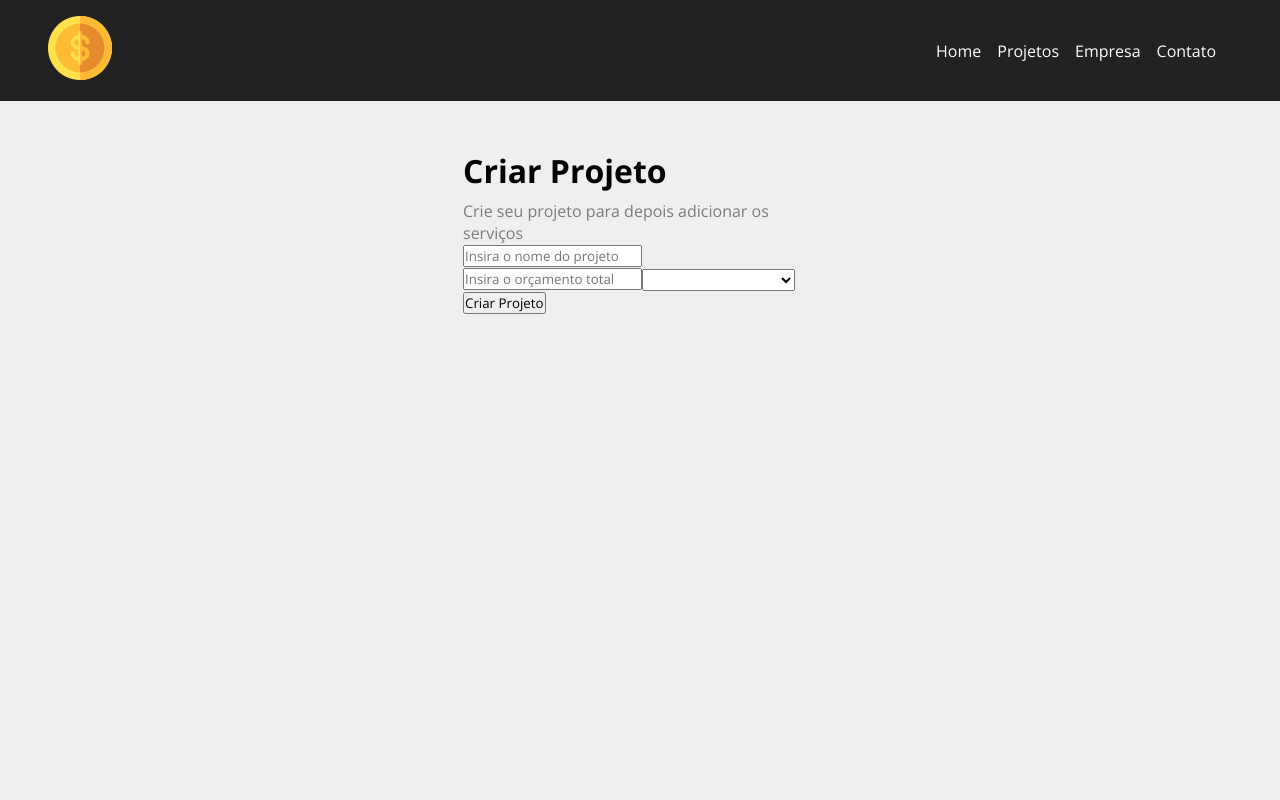
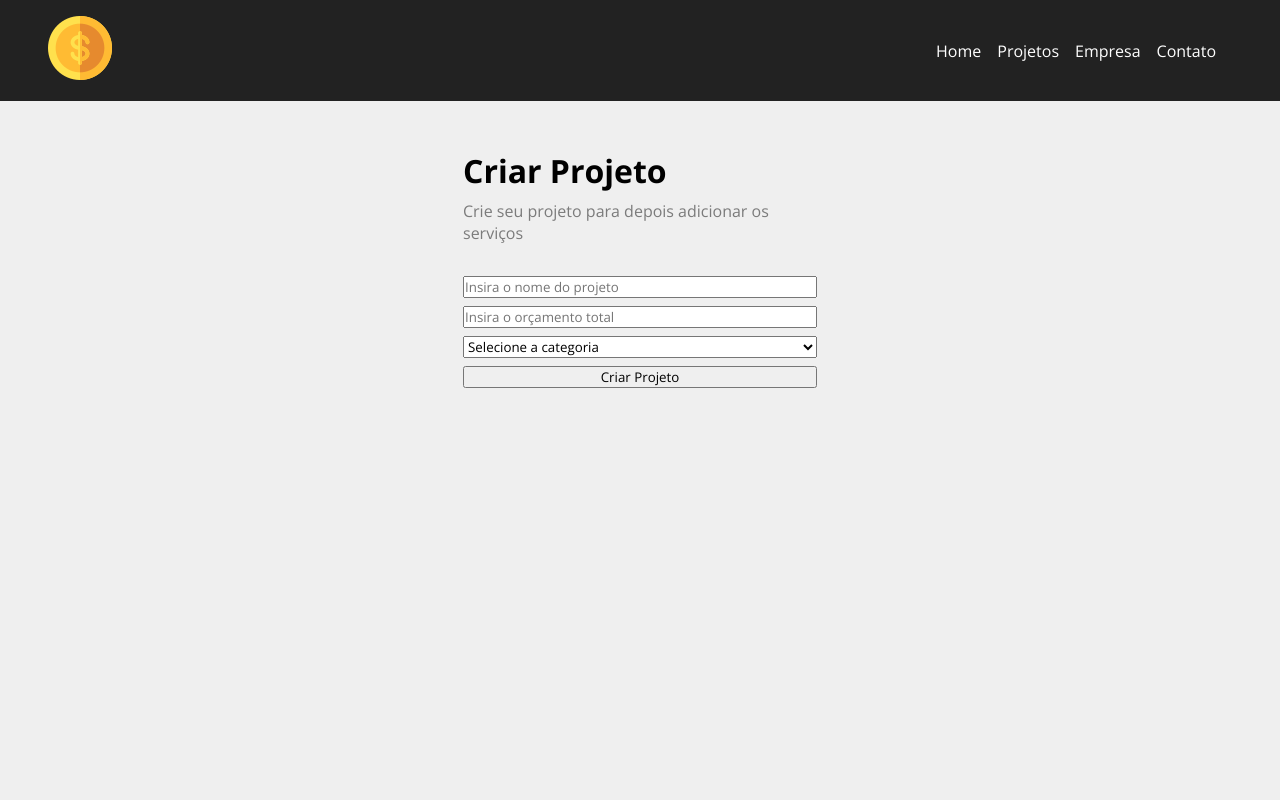
Before and after one commit to RafaelHDSV/Costs, a React (Create React App) app: page /newproject in a window 1280 px wide. Shown: the top 800 px of the page. Built offline with nearby package versions, Linux system fonts and the light colour scheme; the HTML template or start-up script is replaced by a standard one.

Commit message:
Adding project form

```diff
--- a/src/components/project/ProjectForm.js
+++ b/src/components/project/ProjectForm.js
@@ -1,13 +1,14 @@
 import React from 'react'
+import styles from './ProjectForm.module.css'
 
 const ProjectForm = () => {
     return (
-        <form>
+        <form className={styles.form}>
             <input type="text" placeholder='Insira o nome do projeto' />
             <input type="number" placeholder='Insira o orçamento total' />
 
             <select name="category_id">
-                <option disabled>Selecione a categoria</option>
+                <option disabled selected>Selecione a categoria</option>
             </select>
 
             <input type="submit" value="Criar Projeto" />
--- a/src/components/project/ProjectForm.module.css
+++ b/src/components/project/ProjectForm.module.css
@@ -0,0 +1,7 @@
+.form {
+    display: flex;
+    flex-direction: column;
+    gap: .5rem;
+    width: 100%;
+    margin: 2rem 0;
+}
```
